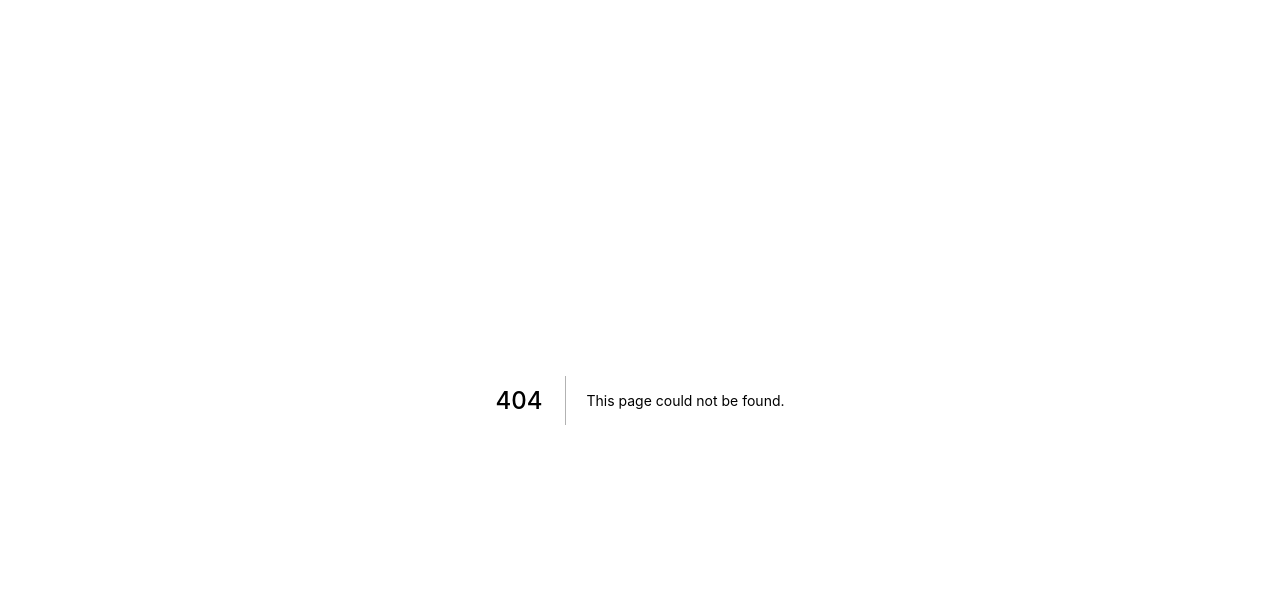
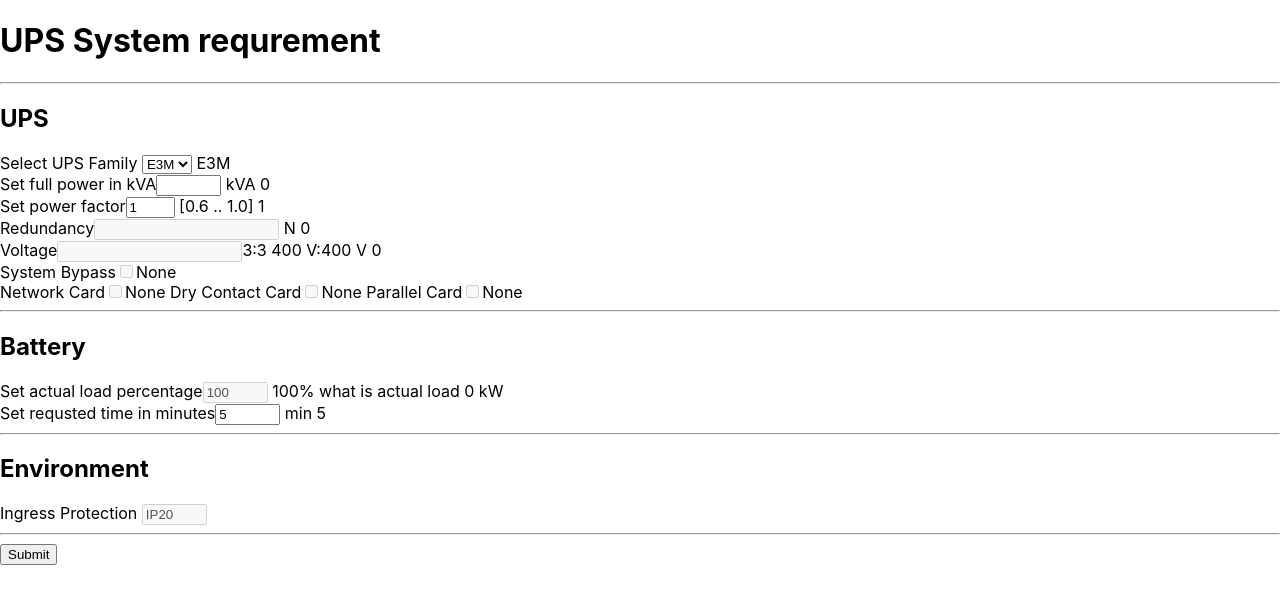
Before and after one commit to psvekb/portal-front-next, a Next.js app: page /systemRequirement in a window 1280 px wide. Before the commit this address had no page. Shown: the top 604 px of the page. Built offline with nearby package versions, Linux system fonts and the light colour scheme.

Commit message:
set ups reqirement form

```diff
--- a/pages/_app.js
+++ b/pages/_app.js
@@ -1,7 +1,7 @@
-import '../styles/globals.css'
+import "../styles/globals.css";
 
 function MyApp({ Component, pageProps }) {
-  return <Component {...pageProps} />
+  return <Component {...pageProps} />;
 }
 
-export default MyApp
+export default MyApp;
--- /dev/null
+++ b/pages/systemRequirement.js
@@ -0,0 +1,140 @@
+import React, { useState } from "react";
+
+export default function SystemRequirement() {
+  const [count, setCount] = useState(0);
+  const [upsFamily, setUpsFamily] = useState("E3M");
+  const [upsFullPower, setUpsFullPower] = useState("0");
+  const [upsPowerFactor, setUpsPowerFactor] = useState("1");
+  const [requestedTime, setRequestedTime] = useState("5");
+
+  function handleSubmit(event) {
+    event.preventDefault();
+    setCount(count + 1);
+    alert(count);
+  }
+
+  function handleSetUpsFamily(event) {
+    console.log("ups select", event.target.value);
+    setUpsFamily(event.target.value);
+  }
+  function handleSetUpsFullPower(event) {
+    console.log("ups power select", event.target.value);
+    setUpsFullPower(event.target.value);
+  }
+  function handleSetPowerFactor(event) {
+    console.log("ups power select", event.target.value);
+    setUpsPowerFactor(event.target.value);
+  }
+  function handleSetRequestedTime(event) {
+    console.log("ups power select", event.target.value);
+    setRequestedTime(event.target.value);
+  }
+
+  return (
+    <div>
+      <h1> UPS System requrement</h1>
+      <hr />
+      <form onSubmit={handleSubmit}>
+        <h2>UPS</h2>
+        <div>
+          Select UPS Family{" "}
+          <select onChange={handleSetUpsFamily}>
+            <option value="E3M"> E3M </option>
+            <option value="E3L"> E3L </option>
+          </select>
+          {" " + upsFamily + "   "}
+        </div>
+        <div>
+          Set full power in kVA
+          <input
+            type="text"
+            onChange={handleSetUpsFullPower}
+            required
+            size="5"
+          />
+          {" kVA " + upsFullPower}
+        </div>
+        <div>
+          {" "}
+          {/* make  chekbox*/}
+          Set power factor
+          <input
+            type="text"
+            onChange={handleSetPowerFactor}
+            required
+            size="3"
+            value={upsPowerFactor}
+          />
+          {" [0.6 .. 1.0] " + upsPowerFactor}
+        </div>
+        <div>
+          Redundancy
+          <input type="text" onChange={() => 0} disabled />
+          {" N " + 0}
+        </div>
+        <div>
+          Voltage
+          <input type="text" onChange={() => 0} disabled />
+          {"3:3 400 V:400 V " + 0}
+        </div>
+        <div>
+          System Bypass
+          <input type="checkbox" onChange={() => 0} disabled />
+          {"None "}
+        </div>
+        <div>
+          Network Card
+          <input type="checkbox" onChange={() => 0} disabled />
+          {"None "}
+          Dry Contact Card
+          <input type="checkbox" onChange={() => 0} disabled />
+          {"None "}
+          Parallel Card
+          <input type="checkbox" onChange={() => 0} disabled />
+          {"None "}
+        </div>
+        <hr />
+        <h2>Battery</h2>
+        <div>
+          Set actual load percentage
+          <input
+            type="text"
+            onChange={() => 0}
+            disabled
+            value={"100"}
+            size="5"
+          />
+          {" 100% "}
+          what is actual load {upsFullPower * upsPowerFactor} kW
+        </div>
+        <div>
+          Set requsted time in minutes
+          <input
+            type="text"
+            onChange={handleSetRequestedTime}
+            required
+            size="5"
+            value={requestedTime}
+          />
+          {" min " + requestedTime}
+        </div>
+        <hr />
+        <h2>Environment</h2>
+        <div>
+          Ingress Protection{" "}
+          <input
+            type="text"
+            onChange={() => 0}
+            disabled
+            size="5"
+            value="IP20"
+          />
+        </div>
+        <hr />
+        <div>
+          <button>Submit</button>
+        </div>
+      </form>
+    </div>
+  );
+}
```
Also changed, not shown: pages/about.js (added, +14 -0 lines), pages/index.js (+12 -42 lines).
